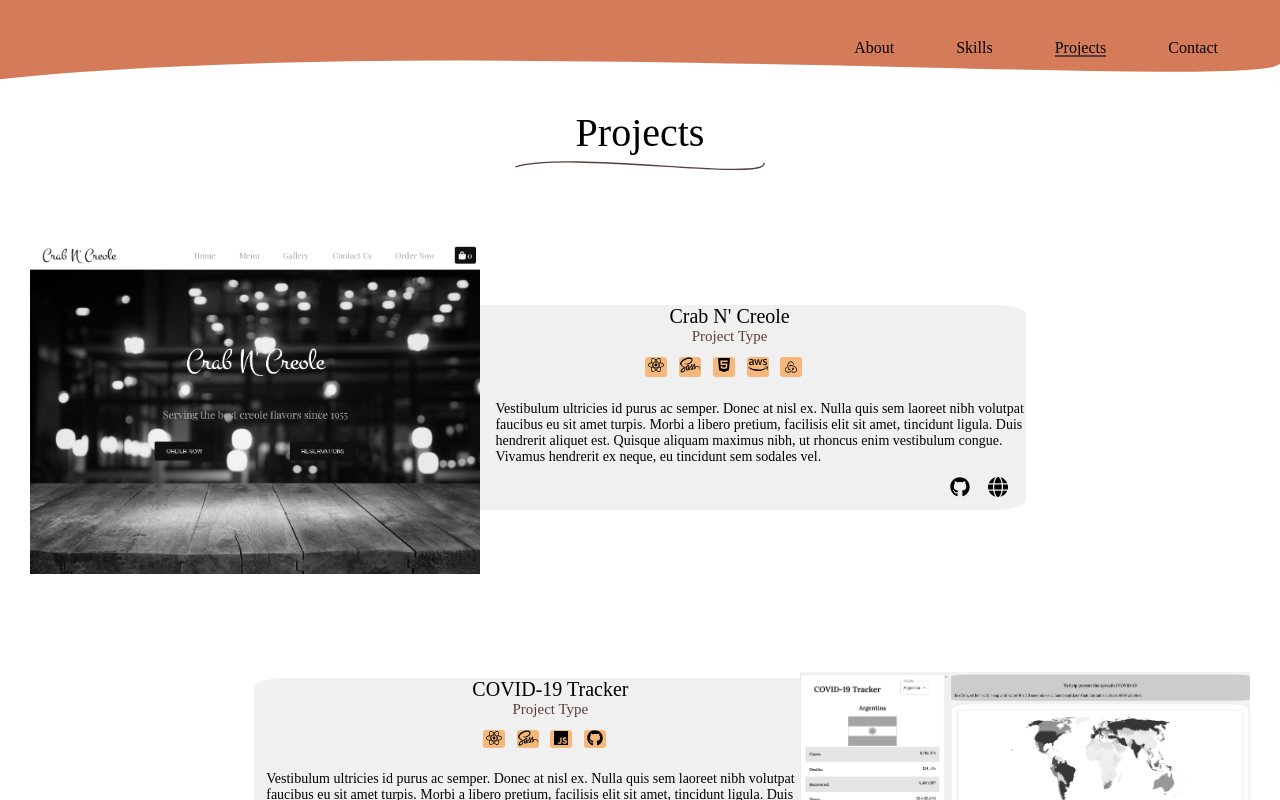
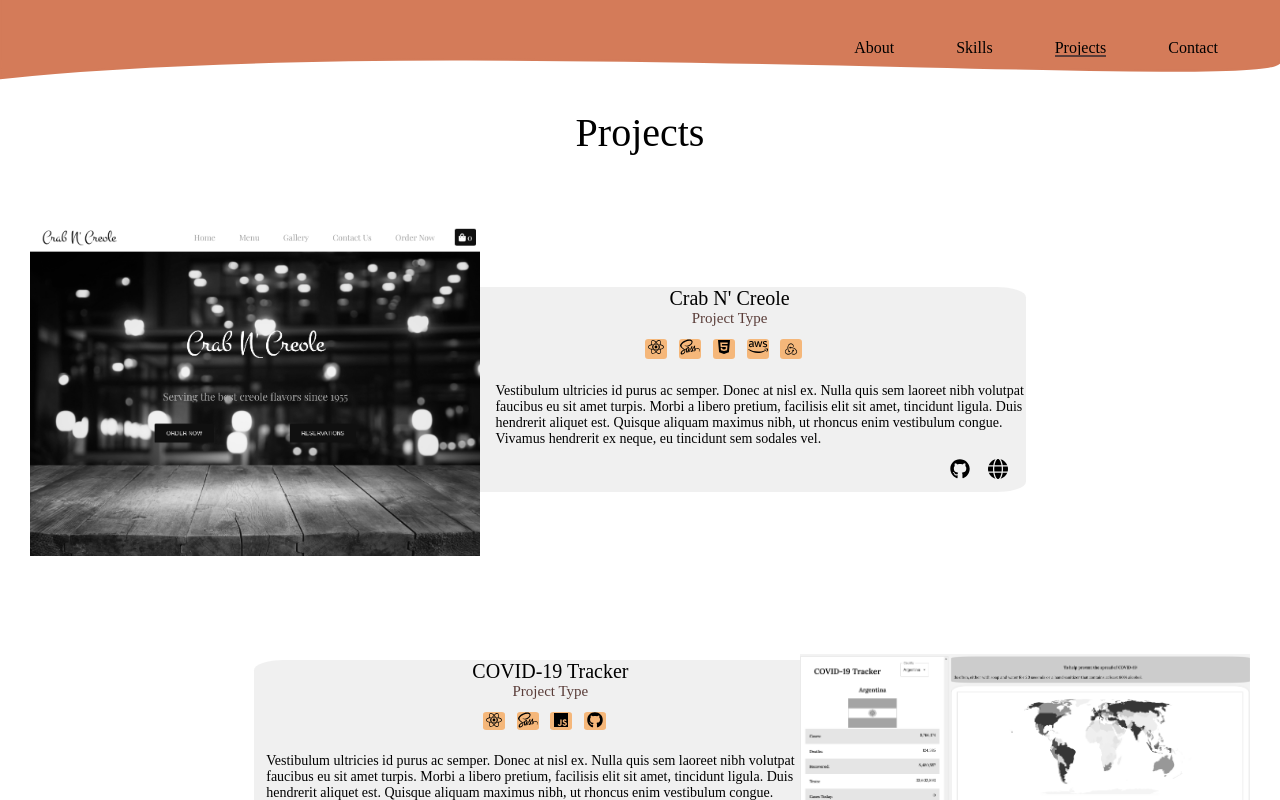
Before and after one commit to breannar888/Portfolio, a React (Create React App) app: page /projects in a window 1280 px wide. Shown: the top 800 px of the page. Built offline with nearby package versions, Linux system fonts and the light colour scheme; a web font is replaced by a local one.

Commit message:
remove header underlines

```diff
--- a/src/components/ContactForm.js
+++ b/src/components/ContactForm.js
@@ -7,7 +7,7 @@ import { useEffect } from "react";
 import { styled } from "@mui/material/styles";
 import { faLinkedin } from "@fortawesome/free-brands-svg-icons";
 import { faGithub } from "@fortawesome/free-brands-svg-icons";
-import WavyUnderline from "../iconComponents/wavyUnderline";
+
 import Tooltip from "@mui/material/Tooltip";
 import { Formik } from "formik";
 import * as Yup from "yup";
@@ -69,9 +69,7 @@ function ContactForm() {
   return (
     <div>
       <div className="contact-title">Contact Me</div>
-      <div className="contact-underline">
-        <WavyUnderline />
-      </div>
+
       <Formik
         initialValues={{
           name: "",
--- a/src/pages/Home.js
+++ b/src/pages/Home.js
@@ -1,6 +1,6 @@
 import "../scss/home.css";
 import { motion } from "framer-motion";
-import WavyUnderline from "../iconComponents/wavyUnderline";
+
 import Button from "@mui/material/Button";
 import { styled } from "@mui/material/styles";
 import { NavLink } from "react-router-dom";
@@ -58,9 +58,7 @@ function HomePage() {
         <motion.div variants={loadUp} className="about-me-title">
           {title}
         </motion.div>
-        <motion.div variants={loadUp} className="about-underline">
-          <WavyUnderline />
-        </motion.div>
+
       </motion.div>
       <motion.p variants={loadUp} className="about-me-text">
         I'm a <span>Frontend Web Developer</span> that designs and develops
--- a/src/pages/Projects.js
+++ b/src/pages/Projects.js
@@ -13,7 +13,7 @@ import Tooltip from "@mui/material/Tooltip";
 import crabpic from "../images/CrabNCreole.png";
 import covidtracker from "../images/COVID19Tracker.png";
 import { faGlobe } from "@fortawesome/free-solid-svg-icons";
-import WavyUnderline from "../iconComponents/wavyUnderline";
+
 import { motion } from "framer-motion";
 
 function ProjectsPage() {
@@ -52,9 +52,7 @@ function ProjectsPage() {
       <motion.div className="title" variants={loadUp}>
         Projects
       </motion.div>
-      <motion.div className="project-underline" variants={loadUp}>
-        <WavyUnderline />
-      </motion.div>
+
       <motion.div className="project-box">
         <motion.div className="project-container" variants={loadUp}>
           <motion.div className="img-box">
--- a/src/pages/Skills.js
+++ b/src/pages/Skills.js
@@ -15,7 +15,7 @@ import { faGears } from "@fortawesome/free-solid-svg-icons";
 import WebflowSVG from "../iconComponents/webflowsvg";
 import VSCode from "../images/vscode.png";
 import Redux from "../images/redux.png";
-import WavyUnderline from "../iconComponents/wavyUnderline";
+
 
 function SkillsPage() {
   const container = {
@@ -50,9 +50,7 @@ function SkillsPage() {
         <motion.div variants={loadUp} className="skills-title">
           Skills and Tools
         </motion.div>
-        <motion.div variants={loadUp} className="skills-underline">
-          <WavyUnderline />
-        </motion.div>
+
         <motion.div variants={container} className="icon-wrapper">
           <motion.div variants={loadUp} className="icon-card">
             <FontAwesomeIcon icon={faJs} size="4x" />
```
